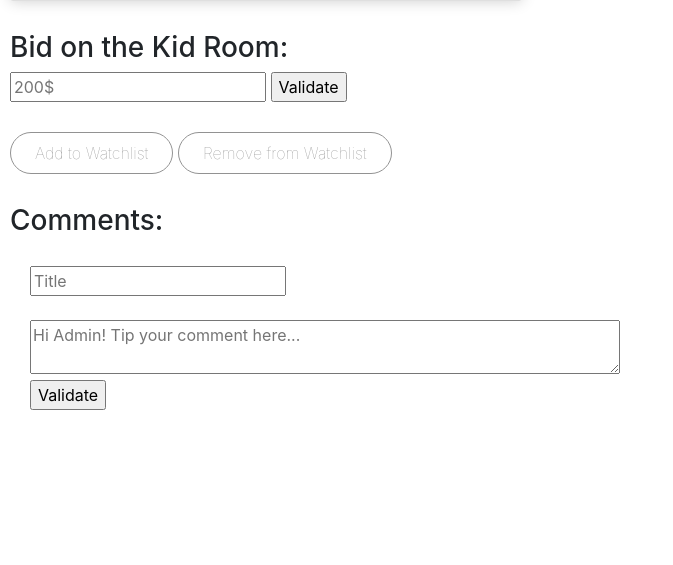
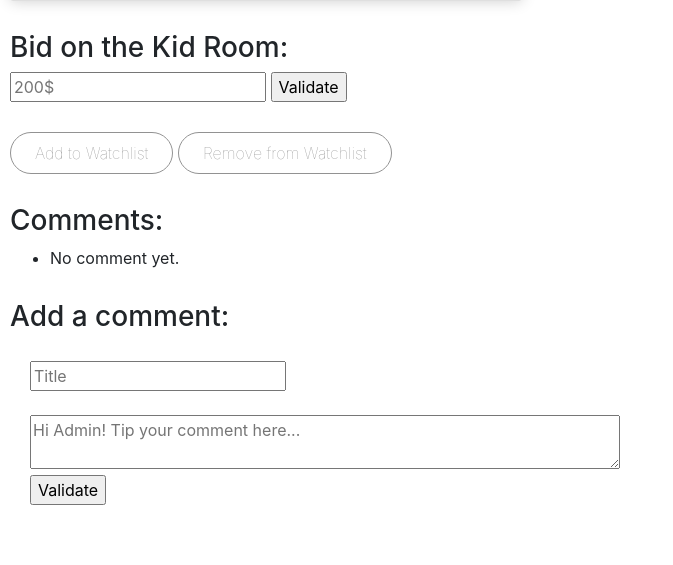
Before and after one commit to amirn003/commerce, a Django app: page /18 in a window 1280 px wide. Shown: the part 633-1198 px from the top of the page, without its empty margins (0-673 px from the left). Before the commit the page ends 1043 px from the top, so only its background shows below. Run offline with Django 3.2, Linux system fonts and the light colour scheme; a user stored in the database is signed in; data comes from the database, SQL or seed files in the repository; both versions use the stored data as it was after the commit; some libraries are stand-ins or nearby versions.

Commit message:
display comments on the listing page

```diff
--- a/auctions/templates/auctions/page.html
+++ b/auctions/templates/auctions/page.html
@@ -45,6 +45,15 @@
         <a class="btn btn-page" href="{% url 'remove_from_watchlist' listing.id%}">Remove from Watchlist</a>
 
         <h3>Comments:</h3>
+        <ul>
+          {% for comment in listing.comment.all %}
+            <li>{{ comment.description}} by <i> {{comment.user}}</i></li>
+          {% empty %}
+          <li>No comment yet.</li>
+          {% endfor %}
+        </ul>
+
+        <h3>Add a comment:</h3>
         <div class="comment-form">
           <form action="{% url 'comment' listing.id %}" method="POST">
             {% csrf_token %}
@@ -54,6 +63,9 @@
           </form>
         </div>
 
+
+
+
       {% endif %}
     {% endif %}
 {% endblock %}
```
Also changed, not shown: db.sqlite3.
